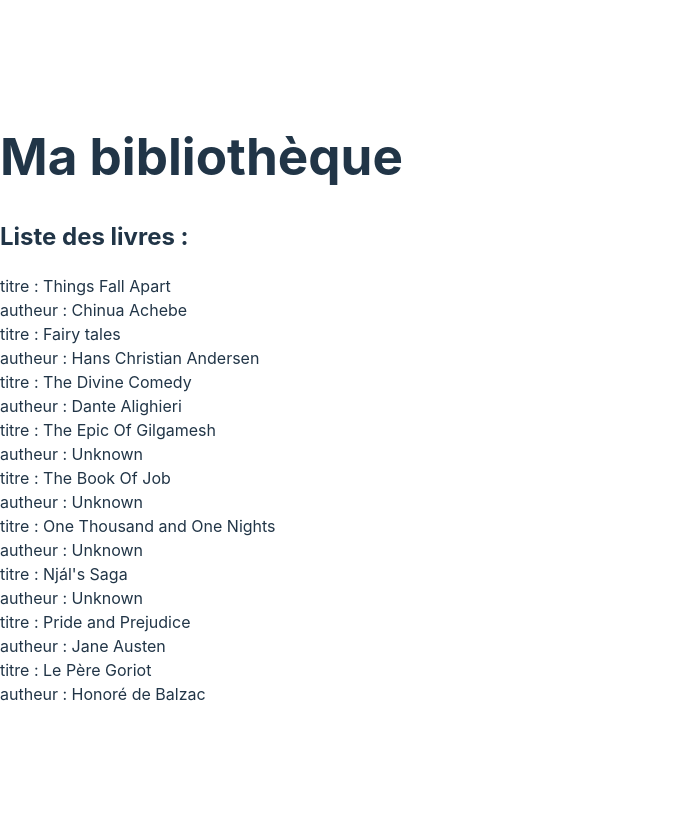
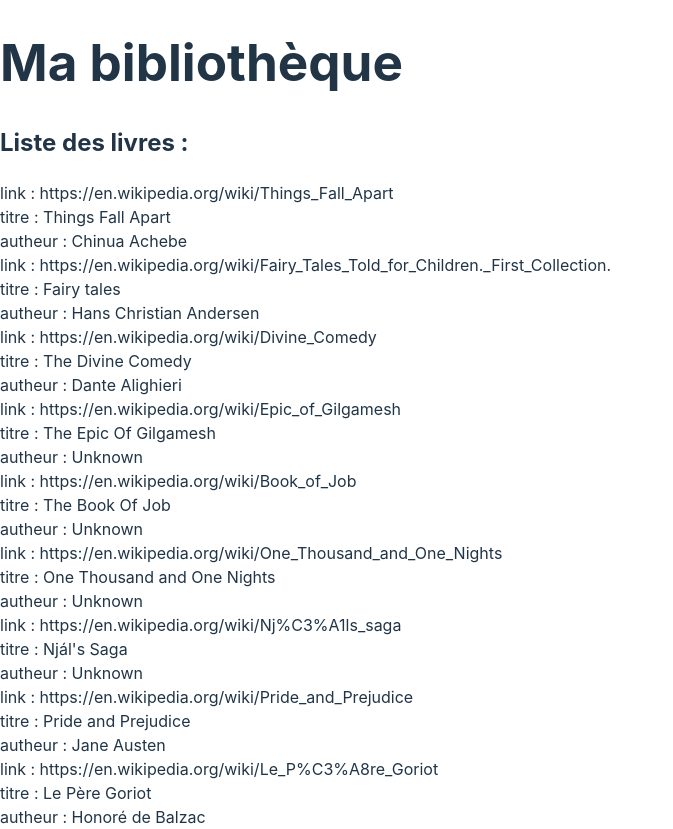
Before and after one commit to Velass/ReactDIGINAMIC, a React (Vite) app: page / in a window 1280 px wide. Shown: the whole page, without its empty margins (0-673 px from the left). Before the commit the page ends 800 px from the top, so only its background shows below. Built offline with nearby package versions, Linux system fonts and the light colour scheme.

Commit message:
mise en place de l'exercice et du context

```diff
--- a/src/components/books/BooksPage.jsx
+++ b/src/components/books/BooksPage.jsx
@@ -11,6 +11,7 @@ const BooksPage = () => {
       <div>
         {tableBooks.map((book) => (
           <div key={book.id}>
+            <div>link : {book.link}</div>
             <div>titre : {book.title}</div>
             <div>autheur : {book.author}</div>
           </div>
```
